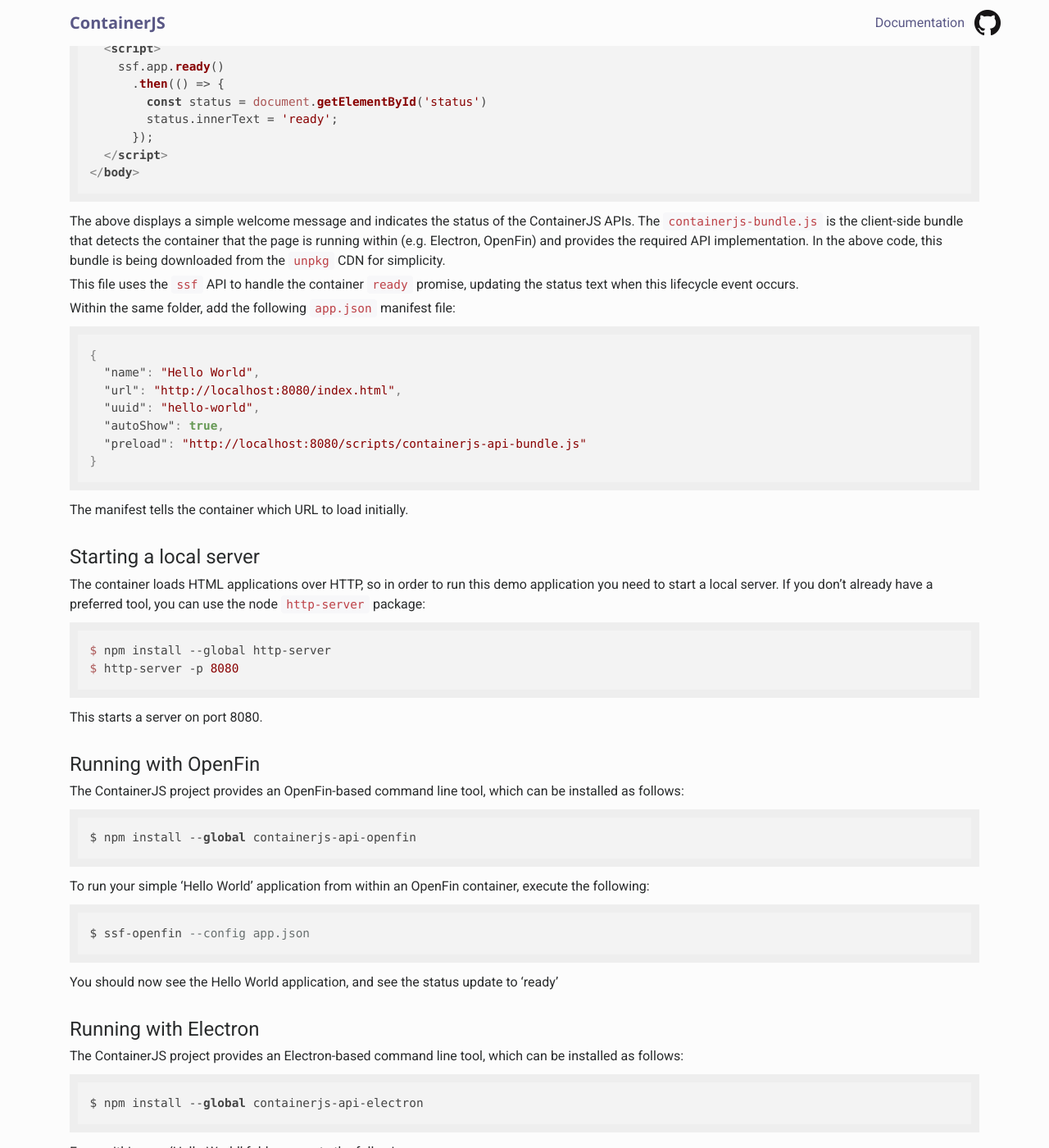
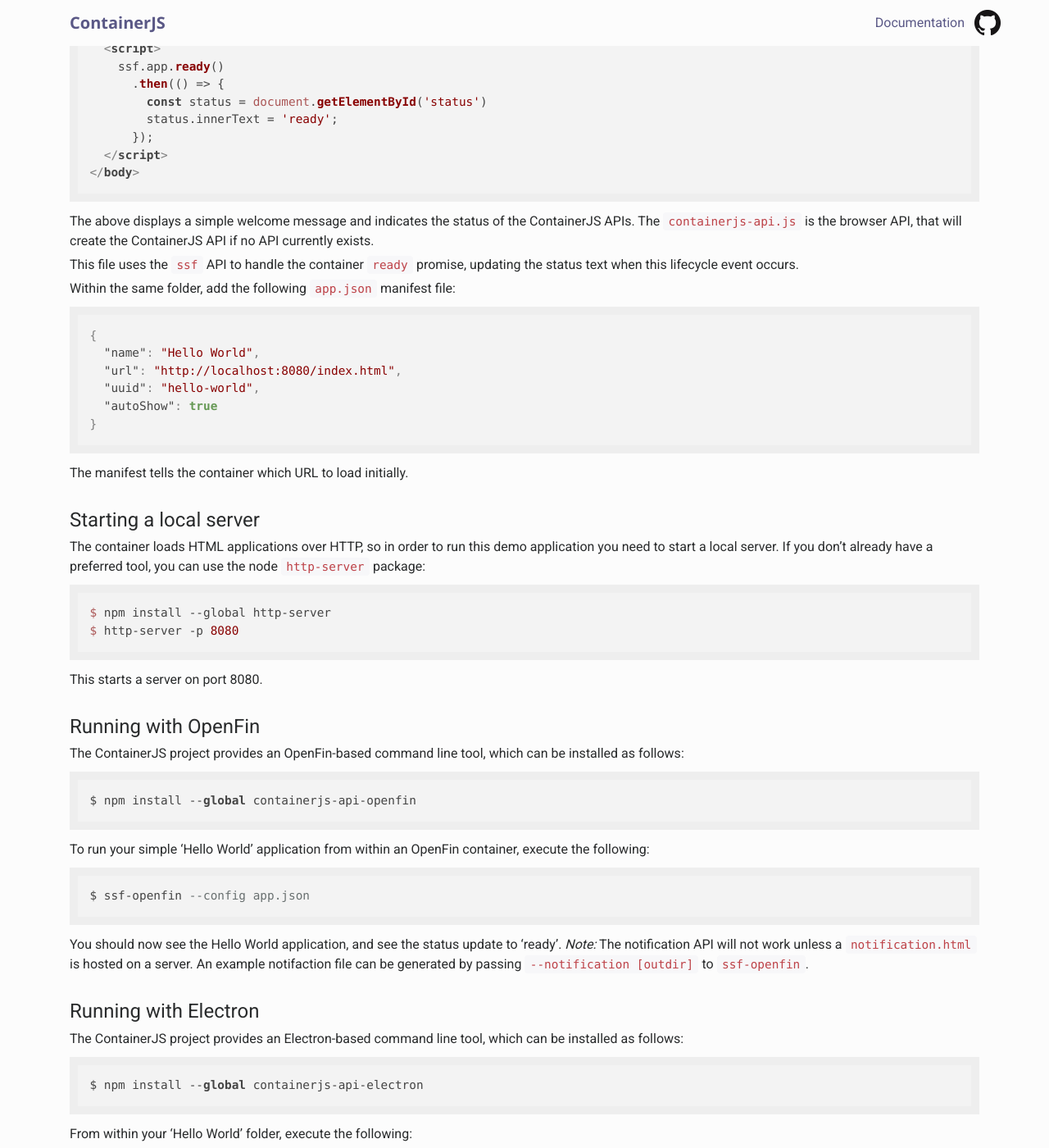
Before and after one commit to symphonyoss/ContainerJS, a Jekyll site: the page built from index.md, in a window 1280 px wide and 1400 px high, scrolled down 1321 px. Shown: the whole window at 82% size. Built offline with Jekyll 4.4.1, drawn with Linux system fonts in a browser that asks for light colours; nearby versions of some CDN libraries; our own code applies the rules of GitHub Pages for plain Markdown files.

Commit message:
Fix OpenFin preload and remove api-bundle (#276)
* Remove preload from app.json

* Remove api-bundle

* Update demos and docs

* Add ssf check to typescript

* Fix capitalisation

* Use unpkg url in docs

* Remove comments

````diff
--- a/index.md
+++ b/index.md
@@ -25,7 +25,7 @@
     ContainerJS status: <span id="status">initialising</span>
   </div>
 
-  <script src="https://unpkg.com/containerjs-api-bundle@0.0.2/build/containerjs-bundle.js"></script>
+  <script src="https://unpkg.com/containerjs-api-browser@0.0.3/build/dist/containerjs-api.js"></script>
 
   <script>
     ssf.app.ready()
@@ -37,7 +37,7 @@
 </body>
 ```
 
-The above displays a simple welcome message and indicates the status of the ContainerJS APIs. The `containerjs-bundle.js` is the client-side bundle that detects the container that the page is running within (e.g. Electron, OpenFin) and provides the required API implementation. In the above code, this bundle is being downloaded from the `unpkg` CDN for simplicity.
+The above displays a simple welcome message and indicates the status of the ContainerJS APIs. The `containerjs-api.js` is the browser API, that will create the ContainerJS API if no API currently exists.
 
 This file uses the `ssf` API to handle the container `ready` promise, updating the status text when this lifecycle event occurs.
 
@@ -48,8 +48,7 @@
   "name": "Hello World",
   "url": "http://localhost:8080/index.html",
   "uuid": "hello-world",
-  "autoShow": true,
-  "preload": "http://localhost:8080/scripts/containerjs-api-bundle.js"
+  "autoShow": true
 }
 ```
 
@@ -80,7 +79,9 @@
 $ ssf-openfin --config app.json
 ```
 
-You should now see the Hello World application, and see the status update to 'ready'
+You should now see the Hello World application, and see the status update to 'ready'. _Note:_ The notification API
+will not work unless a `notification.html` is hosted on a server. An example notifaction file can be generated by passing
+`--notification [outdir]` to `ssf-openfin`.
 
 #### Running with Electron
 
````
